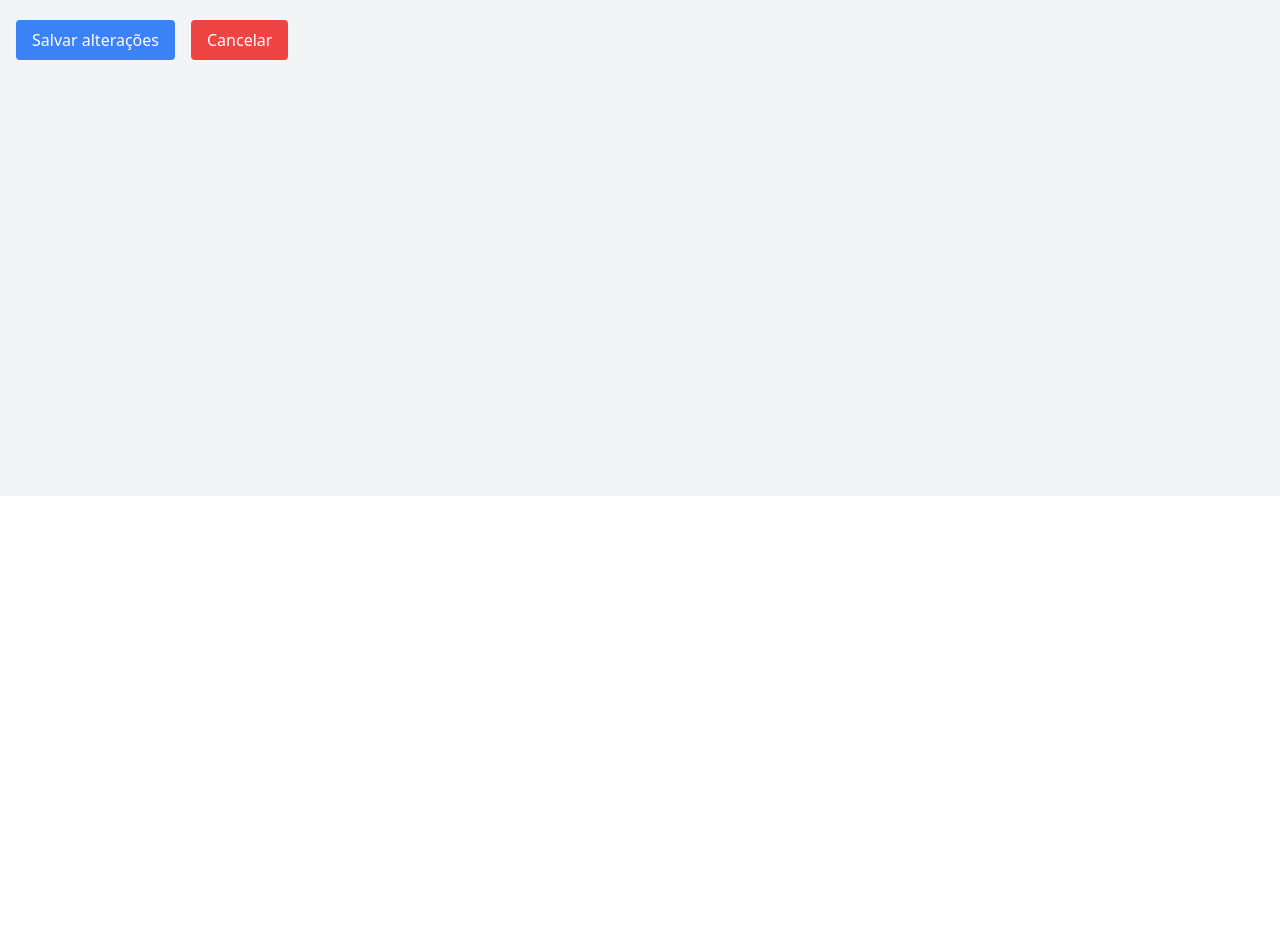
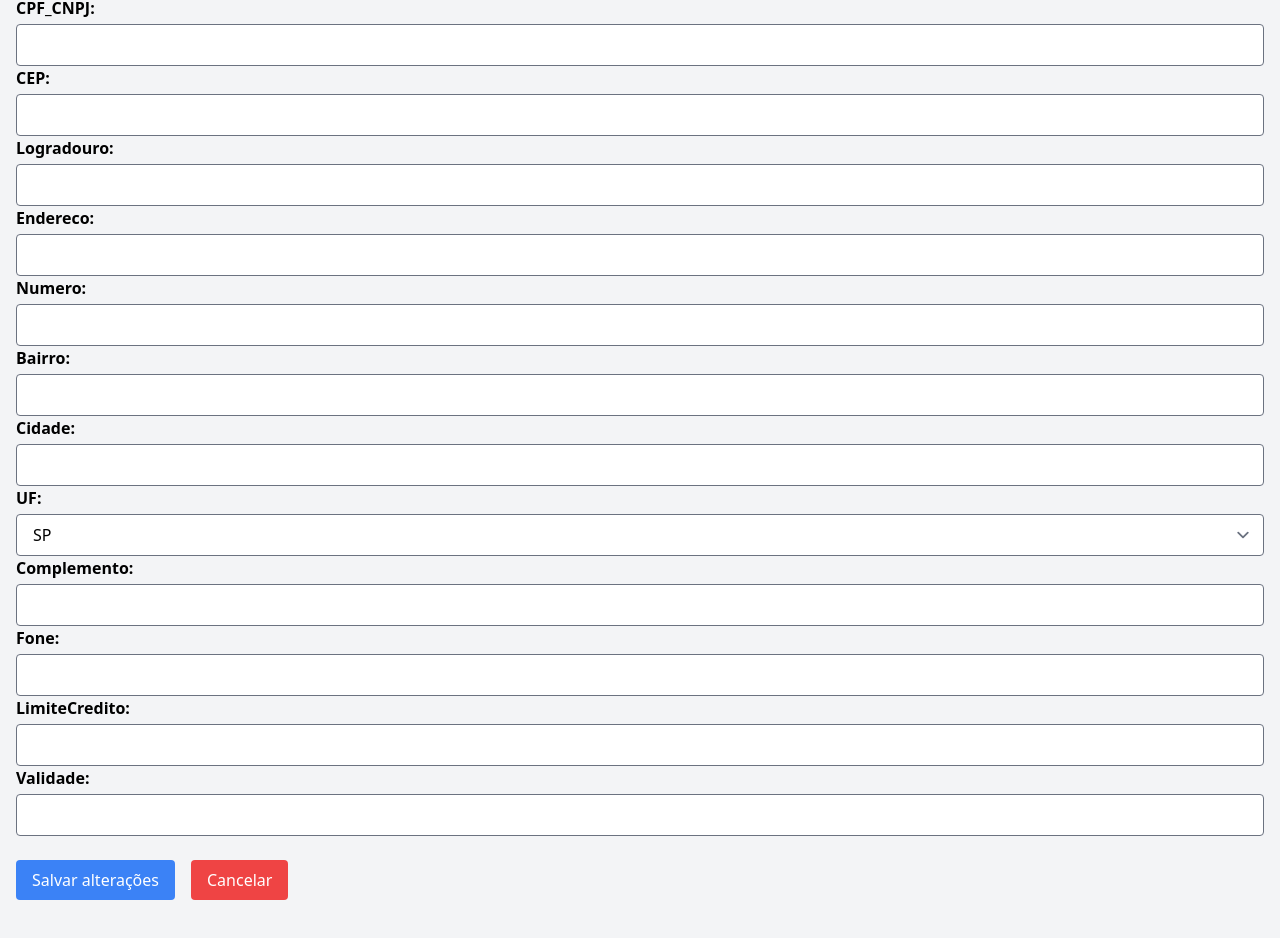
Before and after one commit to dennisoliveira/qualityentregas, a React (Create React App) app in the folder frontend/: page /editar/1 in a window 1280 px wide. Shown: the part 304-1242 px from the top of the page. Before the commit the page ends 800 px from the top, so only its background shows below. Built offline with nearby package versions, Linux system fonts and the light colour scheme; no server answers.

Commit message:
Adicionado campos ao form de update

```diff
--- a/frontend/src/pages/CustomerEditForm.tsx
+++ b/frontend/src/pages/CustomerEditForm.tsx
@@ -3,11 +3,29 @@ import { useParams, useNavigate } from 'react-router-dom'
 import { useForm } from 'react-hook-form'
 import { yupResolver } from '@hookform/resolvers/yup'
 import * as yup from 'yup'
+import { parse, isDate, format } from 'date-fns'
 import { getCustomerById, updateCustomer } from '../services/customerService'
 
 const schema = yup.object().shape({
-  Codigo: yup.string().max(150),
+  Codigo: yup.string().max(15),
   Nome: yup.string().max(150).required('Nome é obrigatório'),
+  CPF_CNPJ: yup.string().max(20),
+  CEP: yup.string().max(8),
+  Logradouro: yup.string().max(100),
+  Endereco: yup.string().max(120),
+  Numero: yup.string().max(20),
+  Bairro: yup.string().max(50),
+  Cidade: yup.string().max(60),
+  UF: yup.string().max(2),
+  Complemento: yup.string().max(150),
+  Fone: yup.string().max(15),
+  LimiteCredito: yup.number(),
+  Validade: yup.date().transform((value, originalValue) => {
+    const parsedDate = isDate(originalValue)
+      ? originalValue
+      : parse(originalValue, 'dd/MM/yyyy', new Date())
+    return parsedDate
+  }),
 })
 
 const CustomerEditForm = () => {
@@ -38,6 +56,7 @@ const CustomerEditForm = () => {
   useEffect(() => {
     ;(async () => {
       const customer = await getCustomerById(Number(id))
+      customer.Validade = format(customer.Validade, 'dd/MM/yyyy')
       reset(customer)
     })()
   }, [id, reset])
@@ -64,6 +83,115 @@ const CustomerEditForm = () => {
           />
           <p>{errors.Nome?.message}</p>
         </div>
+        <div>
+          <label className="block mb-1 font-bold">CPF_CNPJ:</label>
+          <input
+            type="text"
+            className="w-full border px-4 py-2 rounded"
+            {...register('CPF_CNPJ')}
+          />
+          <p>{errors.CPF_CNPJ?.message}</p>
+        </div>
+        <div>
+          <label className="block mb-1 font-bold">CEP:</label>
+          <input
+            type="text"
+            className="w-full border px-4 py-2 rounded"
+            {...register('CEP')}
+          />
+          <p>{errors.CEP?.message}</p>
+        </div>
+        <div>
+          <label className="block mb-1 font-bold">Logradouro:</label>
+          <input
+            type="text"
+            className="w-full border px-4 py-2 rounded"
+            {...register('Logradouro')}
+          />
+          <p>{errors.Logradouro?.message}</p>
+        </div>
+        <div>
+          <label className="block mb-1 font-bold">Endereco:</label>
+          <input
+            type="text"
+            className="w-full border px-4 py-2 rounded"
+            {...register('Endereco')}
+          />
+          <p>{errors.Endereco?.message}</p>
+        </div>
+        <div>
+          <label className="block mb-1 font-bold">Numero:</label>
+          <input
+            type="text"
+            className="w-full border px-4 py-2 rounded"
+            {...register('Numero')}
+          />
+          <p>{errors.Numero?.message}</p>
+        </div>
+        <div>
+          <label className="block mb-1 font-bold">Bairro:</label>
+          <input
+            type="text"
+            className="w-full border px-4 py-2 rounded"
+            {...register('Bairro')}
+          />
+          <p>{errors.Bairro?.message}</p>
+        </div>
+        <div>
+          <label className="block mb-1 font-bold">Cidade:</label>
+          <input
+            type="text"
+            className="w-full border px-4 py-2 rounded"
+            {...register('Cidade')}
+          />
+          <p>{errors.Cidade?.message}</p>
+        </div>
+        <div>
+          <label className="block mb-1 font-bold">UF:</label>
+          <select
+            className="w-full border px-4 py-2 rounded"
+            {...register('UF')}
+          >
+            <option value="SP">SP</option>
+          </select>
+          <p>{errors.UF?.message}</p>
+        </div>
+        <div>
+          <label className="block mb-1 font-bold">Complemento:</label>
+          <input
+            type="text"
+            className="w-full border px-4 py-2 rounded"
+            {...register('Complemento')}
+          />
+          <p>{errors.Complemento?.message}</p>
+        </div>
+        <div>
+          <label className="block mb-1 font-bold">Fone:</label>
+          <input
+            type="text"
+            className="w-full border px-4 py-2 rounded"
+            {...register('Fone')}
+          />
+          <p>{errors.Fone?.message}</p>
+        </div>
+        <div>
+          <label className="block mb-1 font-bold">LimiteCredito:</label>
+          <input
+            type="text"
+            className="w-full border px-4 py-2 rounded"
+            {...register('LimiteCredito')}
+          />
+          <p>{errors.LimiteCredito?.message}</p>
+        </div>
+        <div>
+          <label className="block mb-1 font-bold">Validade:</label>
+          <input
+            type="text"
+            className="w-full border px-4 py-2 rounded"
+            {...register('Validade')}
+          />
+          <p>{errors.Validade?.message}</p>
+        </div>
         <br />
         <div className="flex space-x-4">
           <button
```
